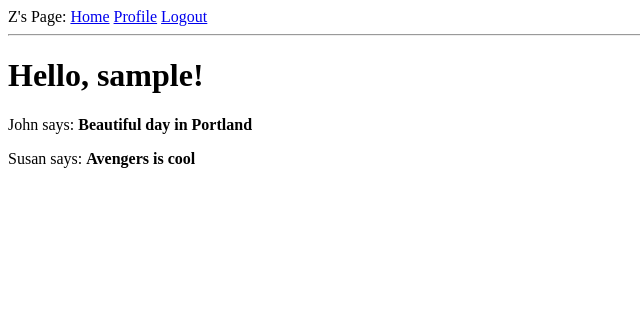
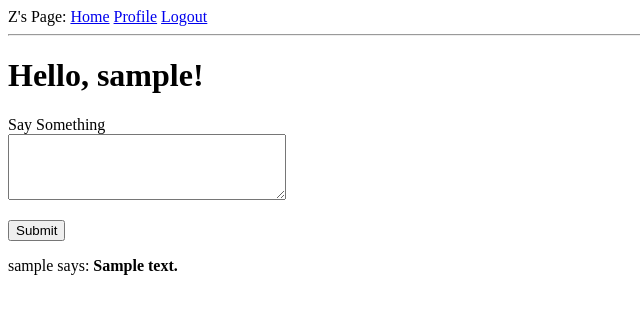
Before and after one commit to ericzastoupil/learnFlask, a Flask app: page / in a window 1280 px wide. Shown: the top 314 px of the page, without its empty margins (0-640 px from the left). Run offline with Flask 2, Linux system fonts and the light colour scheme; a user stored in the database is signed in; tables that the repository leaves empty hold one stand-in row (values such as "Sample post").

Commit message:
added ability to write posts

```diff
--- a/app/forms.py
+++ b/app/forms.py
@@ -44,3 +44,7 @@ class EditProfileForm(FlaskForm):
 
 class EmptyForm(FlaskForm):
     submit = SubmitField('Submit')
+
+class PostForm(FlaskForm):
+    post = TextAreaField('Say Something', validators=[DataRequired(), Length(min=1, max=140)])
+    submit = SubmitField('Submit')
--- a/app/routes.py
+++ b/app/routes.py
@@ -1,8 +1,8 @@
 from app import app, db
 from flask import render_template, flash, redirect, url_for, request
-from app.forms import LoginForm, RegistrationForm, EditProfileForm, EmptyForm
+from app.forms import LoginForm, PostForm, RegistrationForm, EditProfileForm, EmptyForm
 from flask_login import current_user, login_user, logout_user, login_required
-from app.models import User
+from app.models import User, Post
 from werkzeug.urls import url_parse
 from datetime import datetime
 
@@ -11,18 +11,16 @@ from datetime import datetime
 @app.route('/index')
 @login_required
 def index():
+    form = PostForm()
+    if form.validate_on_submit():
+        post = Post(body=form.post.data, author=current_user)
+        db.session.add(post)
+        db.session.commit()
+        flash('Your post is now live!')
+        return redirect(url_for('index'))
 
-    posts = [
-        {
-            'author': {'username': 'John'},
-            'body': 'Beautiful day in Portland'
-        },
-        {
-            'author': {'username': 'Susan'},
-            'body': 'Avengers is cool'
-        }
-    ]
-    return render_template('index.html', title='Home', posts=posts)
+    posts = current_user.followed_posts().all()
+    return render_template('index.html', title='Home', form=form, posts=posts)
 
 #Logs users in
 @app.route('/login', methods=['GET', 'POST'])
--- a/app/templates/index.html
+++ b/app/templates/index.html
@@ -1,8 +1,21 @@
 {% extends "base.html" %}
 
 {% block content %}
-        <h1>Hello, {{ current_user.username }}!</h1>
-        {% for post in posts %}
-        <div><p>{{ post.author.username }} says: <b> {{ post.body }} </b></p></div>
-        {% endfor %}
+    <h1>Hello, {{ current_user.username }}!</h1>
+    <form action="" method="post">
+        {{ form.hidden_tag() }}
+        <p>
+            {{ form.post.label }}<br>
+            {{ form.post(cols=32, rows=4) }}<br>
+            {% for error in form.post.errors %}
+            <span style="color: red;">[{{ error }}]</span>
+            {% endfor %}
+        </p>
+        <p>{{ form.submit() }}</p>
+    </form>
+    {% for post in posts %}
+    <p>
+    {{ post.author.username }} says: <b>{{ post.body }}</b>
+    </p>
+    {% endfor %}
 {% endblock %}
```
